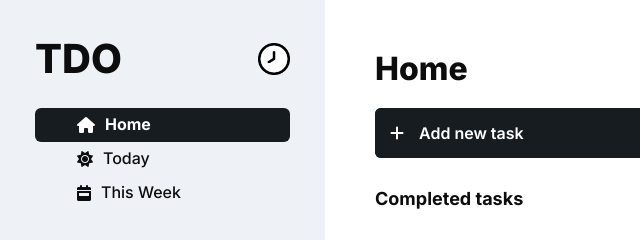
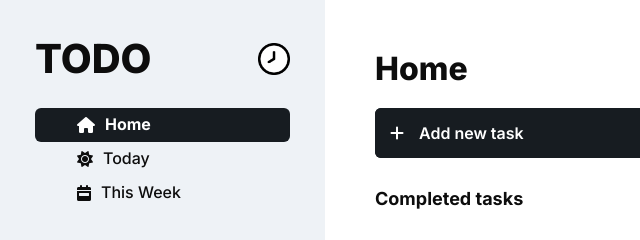
Before and after one commit to hoangbb188/todolist, a plain HTML site: page index.html in a window 1280 px wide. Shown: the top 240 px of the page, 0-640 px from the left. Drawn offline with Linux system fonts and the light colour scheme.

Commit message:
Update index.html

```diff
--- a/index.html
+++ b/index.html
@@ -19,7 +19,7 @@
     <div class="main-container">
       <section class="sidebar">
         <div class="sidebar_title">
-          <h1>TDO</h1>
+          <h1>TODO</h1>
           <a class="grow-effect" target="_blank"
             ><img
               src="images/img_b039b2d83982c8256af3.png"
```
